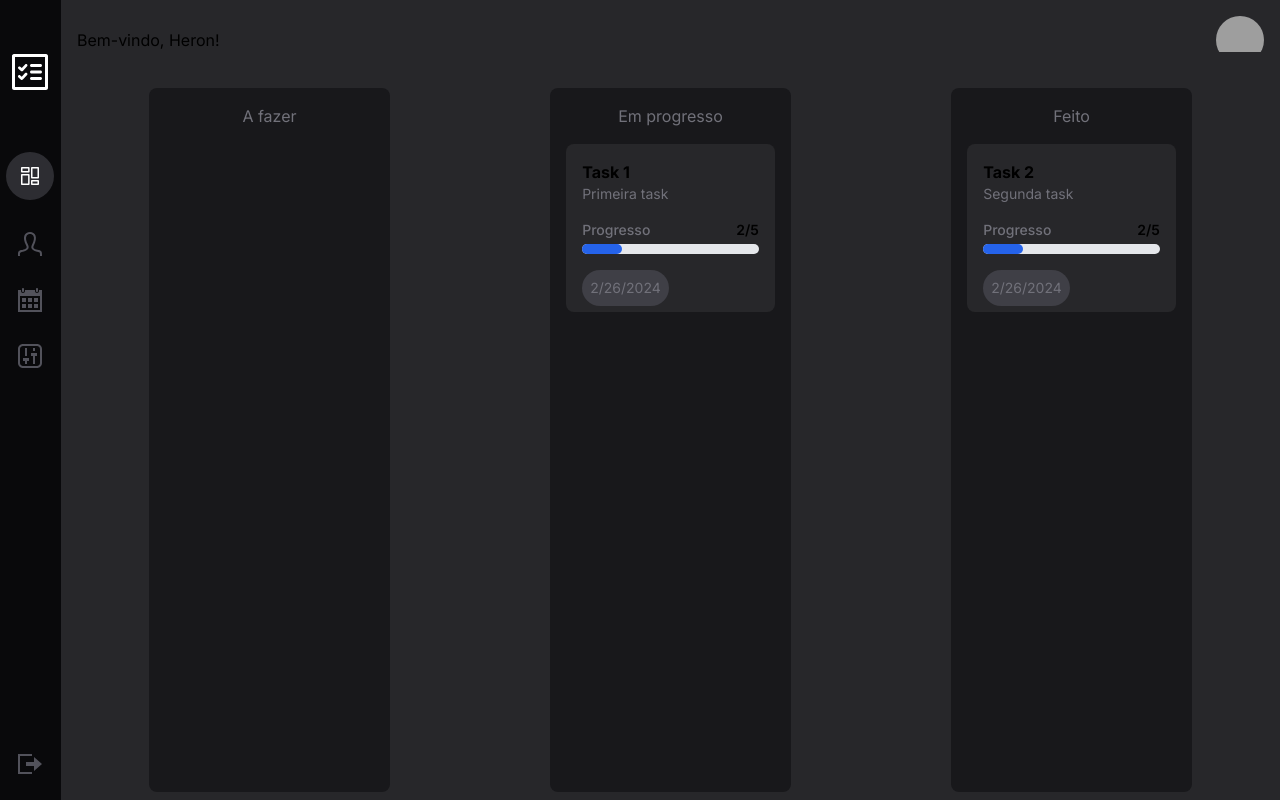
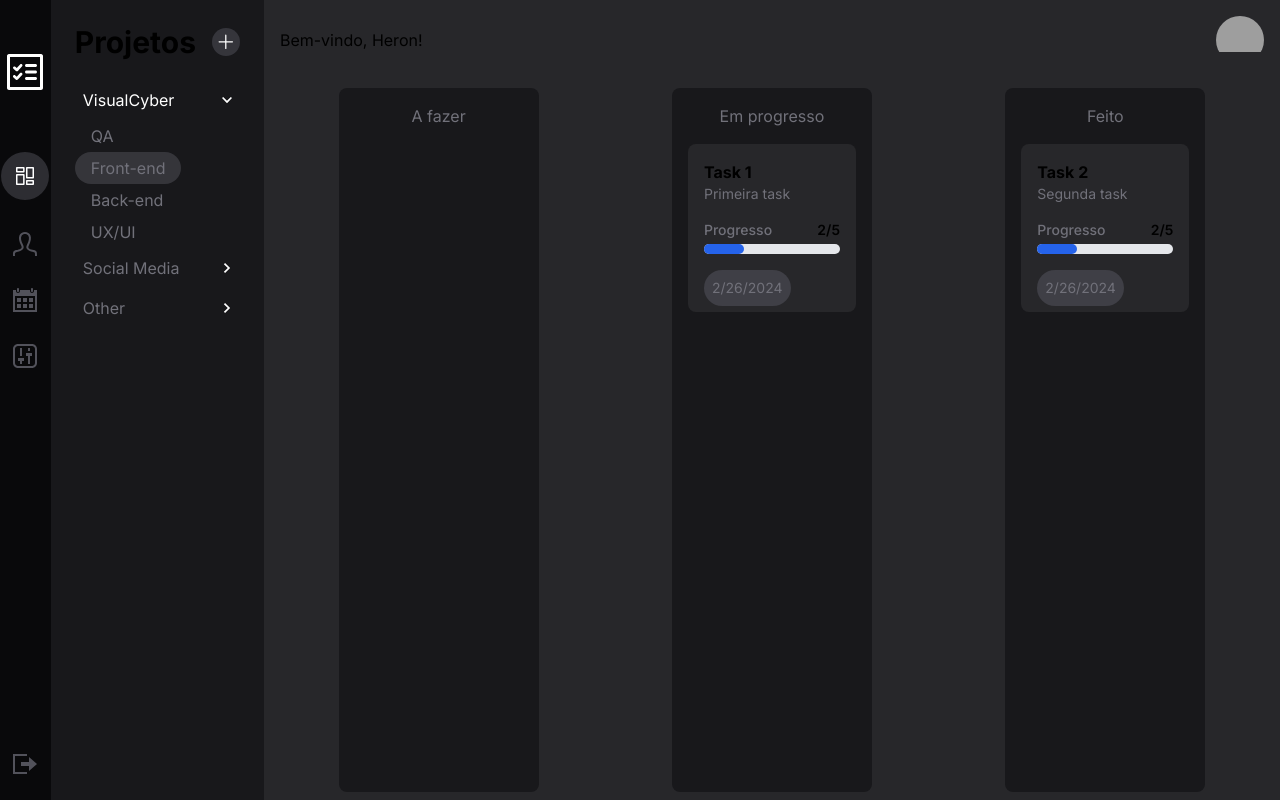
Before and after one commit to szHeron/todolist-visualcyber, a Next.js app: page / in a window 1280 px wide. Built offline with nearby package versions, Linux system fonts and the light colour scheme; grey boxes are pictures that could not be loaded.

Commit message:
feat: added projects area

```diff
--- a/app/page.tsx
+++ b/app/page.tsx
@@ -1,6 +1,7 @@
 import Board from "@/components/Board";
 import Header from "@/components/Header";
 import Navbar from "@/components/Navbar";
+import Projects from "@/components/Projects";
 
 interface ITasks {
   title: string,
@@ -21,6 +22,7 @@ export default function Home() {
   return (
     <main className="flex flex-row h-screen bg-zinc-800 bg">
       <Navbar/>
+      <Projects/>
       <div className="flex flex-col h-full w-full">
         <Header/>
         <Board/>
--- /dev/null
+++ b/components/Dropdown.tsx
@@ -0,0 +1,42 @@
+"use client"
+
+import { useState } from "react"
+
+interface IDropdown {
+    title: string;
+    items: {
+        text: string;
+        selected: boolean;
+    }[];
+}
+
+export default function Dropdown(props: IDropdown){
+    const [isOpen, setIsOpen] = useState<boolean>(props.title.includes("VisualCyber"))
+
+    const toggle = () => {
+        setIsOpen(old => !old)
+    }
+
+    return (
+        <>
+            <button
+                className="flex flex-row w-full items-center justify-between hover:text-blue-400 p-2"
+                onClick={toggle}
+            >
+                <p className={`${isOpen?"text-white":"text-zinc-500"}`}>{props.title}</p>
+                <svg xmlns="http://www.w3.org/2000/svg" className={`${isOpen&&"rotate-90"}`} fill="#fff" width="10" height="10" viewBox="0 0 24 24"><path d="M7.33 24l-2.83-2.829 9.339-9.175-9.339-9.167 2.83-2.829 12.17 11.996z"/></svg>
+            </button>
+            {
+                isOpen &&
+                    props.items.map((item,index) =>
+                        <button
+                            key={index}
+                            className={`${item.selected&&"bg-zinc-600/50 text-white rounded-full"} self-start text-zinc-500 hover:bg-zinc-700 px-4 py-1`}
+                        >
+                            {item.text}
+                        </button>
+                    )
+            }
+        </>
+    )
+}
--- /dev/null
+++ b/components/Projects.tsx
@@ -0,0 +1,19 @@
+import Dropdown from "./Dropdown";
+
+export default function Projects(){
+    return (
+        <div className="flex flex-col w-1/5 bg-zinc-900 items-center p-6">
+            <div className="flex flex-row w-full items-center justify-between mb-5">
+                <h1 className=" font-bold text-3xl">
+                    Projetos
+                </h1>
+                <button className="bg-zinc-600/50 p-1 rounded-full">
+                    <svg width="20" height="20" fill="#fff" clipRule="evenodd" fillRule="evenodd" strokeLinejoin="round" strokeMiterlimit="2" viewBox="0 0 24 24" xmlns="http://www.w3.org/2000/svg"><path d="m11 11h-7.25c-.414 0-.75.336-.75.75s.336.75.75.75h7.25v7.25c0 .414.336.75.75.75s.75-.336.75-.75v-7.25h7.25c.414 0 .75-.336.75-.75s-.336-.75-.75-.75h-7.25v-7.25c0-.414-.336-.75-.75-.75s-.75.336-.75.75z" fillRule="nonzero"/></svg>
+                </button>
+            </div>
+            <Dropdown title="VisualCyber" items={[{selected: false, text: 'QA'},{selected: true, text: 'Front-end'},{selected: false, text: 'Back-end'}, {selected: false, text: 'UX/UI'}]}/>
+            <Dropdown title="Social Media" items={[{selected: false, text: 'Instagram'}, {selected: false, text: 'Facebook'}, {selected: false, text: 'Twitter'}]}/>
+            <Dropdown title="Other" items={[{selected: false, text: 'Agenda'}, {selected: false, text: 'Meetings'}]}/>
+        </div>
+    )
+}
```
